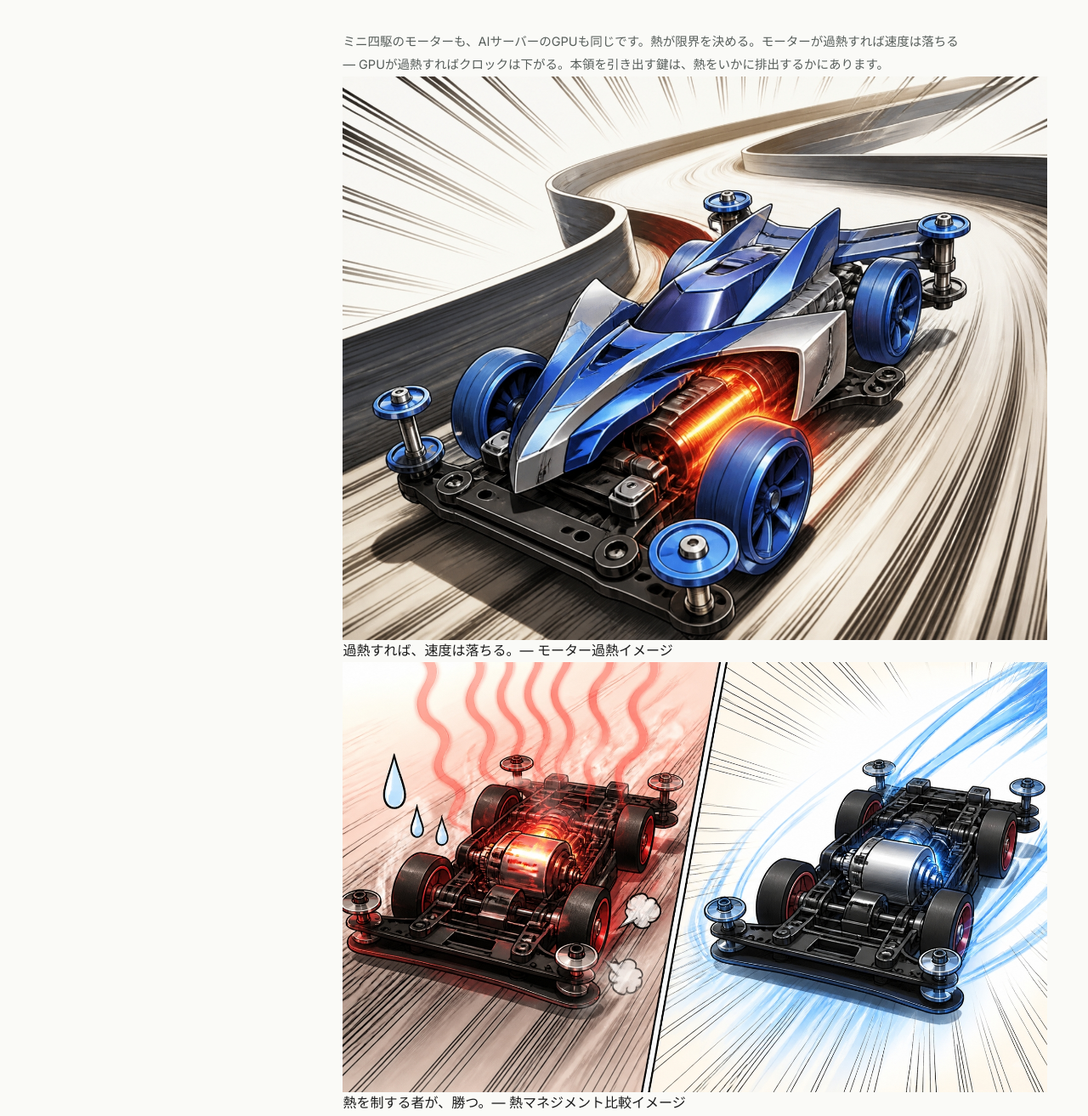
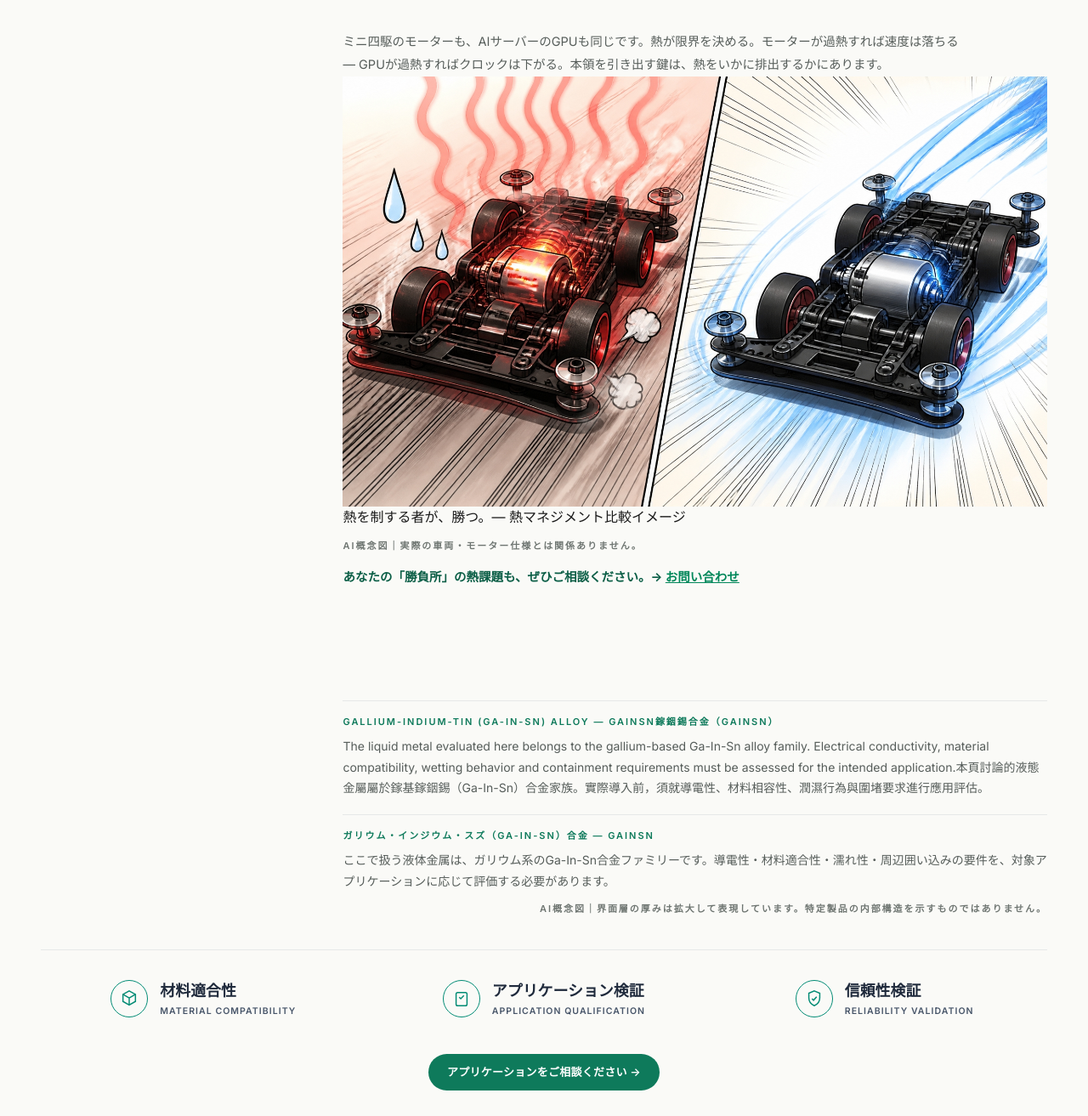
Before and after one commit to acedeltatech/acedelta-website, a plain HTML site: page ja/solutions.html in a window 1280 px wide. Shown: the part 873-2186 px from the top of the page at 85% size. Drawn offline with Linux system fonts and the light colour scheme.

Commit message:
Update solutions.html

```diff
--- a/ja/solutions.html
+++ b/ja/solutions.html
@@ -138,11 +138,7 @@
       <div class="prod-head reveal"><h2><span class="zh-big">なぜ「熱」が勝負を分けるのか</span><span class="en-small">HEAT DECIDES THE RACE — AI CONCEPT</span></h2></div>
       <p class="reveal" style="font-size:14.5px;line-height:1.9;color:var(--gray);max-width:80ch">ミニ四駆のモーターも、AIサーバーのGPUも同じです。熱が限界を決める。モーターが過熱すれば速度は落ちる — GPUが過熱すればクロックは下がる。本領を引き出す鍵は、熱をいかに排出するかにあります。</p>
       <div class="manga-grid reveal">
-        <figure class="manga-fig">
-          <img src="/assets/img/ja-manga-car.jpg" alt="フルスピードで走るオリジナル四駆 — モーター部が赤熱し、熱が限界を左右する様子（AI概念図）" loading="lazy">
-          <figcaption class="cap">過熱すれば、速度は落ちる。— モーター過熱イメージ</figcaption>
-        </figure>
-        <figure class="manga-fig">
+       <figure class="manga-fig">
           <img src="/assets/img/ja-manga-compare.jpg" alt="過熱で減速する車と、熱を制して駆け抜ける車の比較（AI概念図）" loading="lazy">
           <figcaption class="cap">熱を制する者が、勝つ。— 熱マネジメント比較イメージ</figcaption>
         </figure>
```
